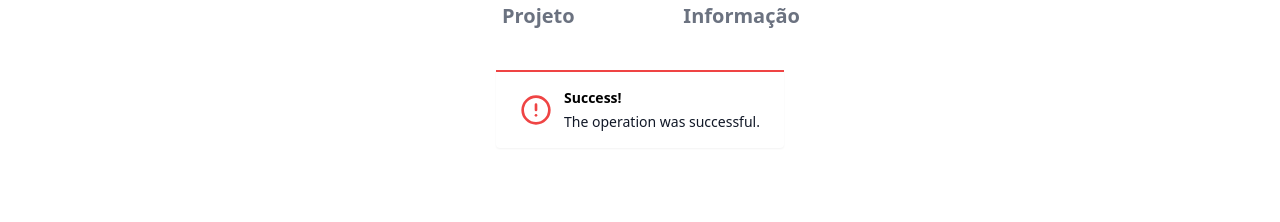
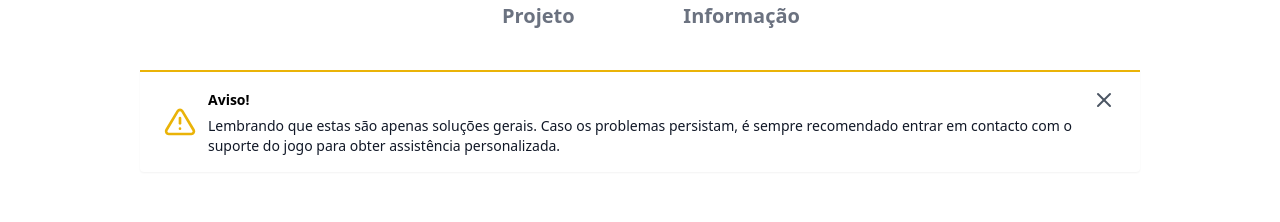
Before and after one commit to n0t666/DarkTrail_WEBSITE, a React (Create React App) app: page /FAQ in a window 1280 px wide. Shown: the part 449-671 px from the top of the page. Built offline with nearby package versions, Linux system fonts and the light colour scheme; a web font is replaced by a local one.

Commit message:
Warning with animation done with sucess

```diff
--- a/package.json
+++ b/package.json
@@ -4,6 +4,7 @@
   "private": true,
   "dependencies": {
     "@formcarry/react": "^1.0.4",
+    "@headlessui/react": "^1.7.14",
     "@testing-library/jest-dom": "^5.16.5",
     "@testing-library/react": "^13.4.0",
     "@testing-library/user-event": "^13.5.0",
--- a/src/components/Alerts/icon_dismiss.js
+++ b/src/components/Alerts/icon_dismiss.js
@@ -1,11 +1,17 @@
-import React from "react";
+import { useState } from 'react';
+import { Transition } from '@headlessui/react';
 
-import { FiAlertTriangle, FiAlertCircle, FiCheckCircle } from "react-icons/fi";
+import {
+  FiAlertTriangle,
+  FiAlertCircle,
+  FiCheckCircle,
+  FiX,
+} from "react-icons/fi";
 
-export const Sucess = ({Title, Text}) => {
+export const Sucess = ({ Title, Text }) => {
   return (
     <div className="flex bg-white dark:bg-gray-900 items-center px-6 py-4 text-sm border-t-2 rounded-b shadow-sm border-green-500">
-     <FiCheckCircle className="w-8 h-8 text-green-500" />
+      <FiCheckCircle className="w-8 h-8 text-green-500" />
       <div className="ml-3">
         <div className="font-bold text-left text-black dark:text-gray-50">
           {Title}
@@ -18,10 +24,10 @@ export const Sucess = ({Title, Text}) => {
   );
 };
 
-export const Error = ({Title, Text}) => {
+export const Error = ({ Title, Text }) => {
   return (
     <div className="flex bg-white dark:bg-gray-900 items-center px-6 py-4 text-sm border-t-2 rounded-b shadow-sm border-red-500">
-     <FiAlertCircle className="w-8 h-8 text-red-500"/>
+      <FiAlertCircle className="w-8 h-8 text-red-500" />
       <div className="ml-3">
         <div className="font-bold text-left text-black dark:text-gray-50">
           {Title}
@@ -33,3 +39,44 @@ export const Error = ({Title, Text}) => {
     </div>
   );
 };
+
+export const Warning = ({ Title, Text }) => {
+  const [isClosed, setIsClosed] = useState(false);
+
+  const handleClose = () => {
+    setIsClosed(true);
+  };
+
+
+  return (
+    <Transition
+    show={!isClosed}
+    enter="transition-all ease-in-out duration-500 delay-[200ms]"
+    enterFrom="opacity-0 translate-y-6"
+    enterTo="opacity-100 translate-y-0"
+    leave="transition-all ease-in-out duration-300"
+    leaveFrom="opacity-100"
+    leaveTo="opacity-0"
+  >
+    <div className="flex bg-white dark:bg-gray-900 items-center px-6 py-4 text-sm border-t-2 rounded-b shadow-sm border-yellow-500">
+      <FiAlertTriangle className="w-8 h-8 text-yellow-500" />
+      <div className="ml-3 flex-1">
+        <div className="flex items-center justify-between">
+          <div className="font-bold text-left text-black dark:text-gray-50">
+            {Title}
+          </div>
+          <button
+            onClick={handleClose}
+            className="text-gray-600 hover:text-gray-800 dark:text-gray-400 dark:hover:text-gray-300 focus:outline-none transform transition-transform duration-300"
+          >
+            <FiX className="w-6 h-6" />
+          </button>
+        </div>
+        <div className="w-full text-gray-900 dark:text-gray-300 mt-1">
+          {Text}
+        </div>
+      </div>
+    </div>
+  </Transition>
+  );
+};
--- a/src/pages/faq.js
+++ b/src/pages/faq.js
@@ -1,9 +1,10 @@
 import React, { useState, lazy, Suspense } from "react";
-import {Error, Sucess} from "../components/Alerts/icon_dismiss";
+import {Error, Sucess , Warning} from "../components/Alerts/icon_dismiss";
 
 import { BiError } from "react-icons/bi";
 import { AiOutlineFileText, AiOutlineInfoCircle } from "react-icons/ai";
 import { CgGames } from "react-icons/cg";
+
 
 const LazyAccordion = lazy(() => import("../components/accordion"));
 
@@ -183,8 +184,7 @@ const Faq = () => {
                 })}
               </div>
             </div>
-            <Error Title="Success!" Text="The operation was successful." />
-
+            <Warning Title="Aviso!" Text="Lembrando que estas são apenas soluções gerais. Caso os problemas persistam, é sempre recomendado entrar em contacto com o suporte do jogo para obter assistência personalizada." />
           </div>
         </div>
       </div>
```
Also changed, not shown: src/components/Scrollbars/FaqScroll.css (added), 1 other file (tests, documents, lock files or other folders).
